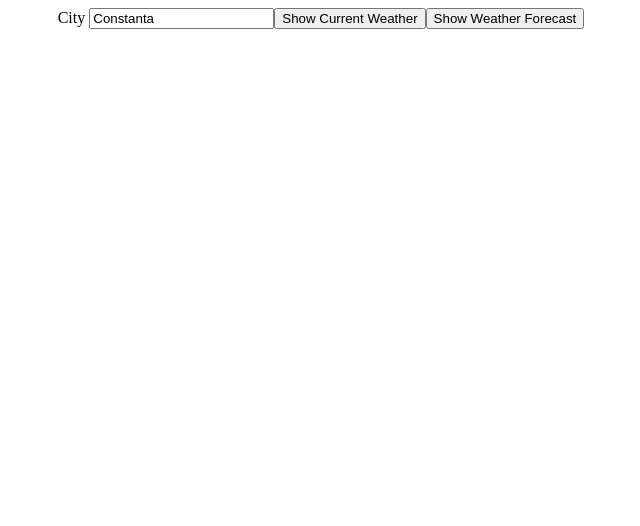
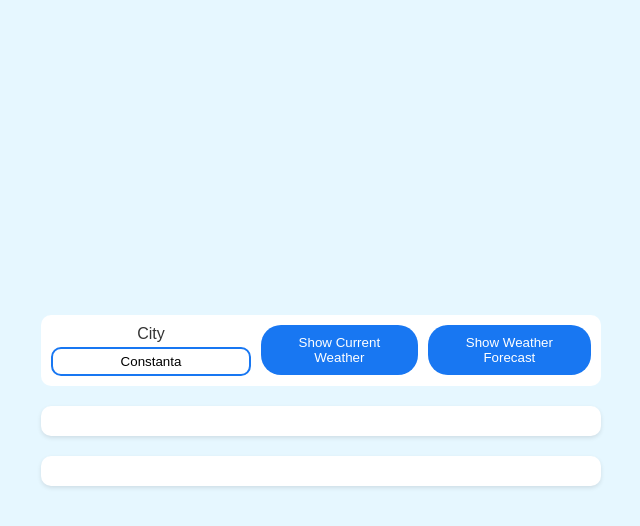
Before and after one commit to TudorI8/weather-app, a plain HTML site: page index.html in a window 1280 px wide. Shown: the whole page, without its empty margins (319-959 px from the left). Drawn offline with Linux system fonts and the light colour scheme.

Commit message:
style: implement basic styling for layout, buttons, and containers

```diff
--- a/app.js
+++ b/app.js
@@ -53,10 +53,10 @@ async function showForecast() {
 
       return `
         <div>
-          <p>Time: ${time}</p>
-          <p>Temperature: ${entry.main.temp} °C</p>
-          <p>Description: ${entry.weather[0].description}</p>
-          <img src=${iconImageUrl} alt="${entry.weather[0].description}" />
+            <img src=${iconImageUrl} alt="${entry.weather[0].description}" />
+            <p>Time: ${time}</p>
+            <p>Temperature: ${entry.main.temp} °C</p>
+            <p>Description: ${entry.weather[0].description}</p>
         </div>
       `;
     }).join('');
--- a/index.html
+++ b/index.html
@@ -11,7 +11,7 @@
 <body>
     <div class="container">
         <div id="input-and-btn-container">
-        <div>
+        <div id="input">
             <label for="city">City</label>
             <input type="text" id="city" value="Constanta" />
         </div>
--- a/style.css
+++ b/style.css
@@ -1,8 +1,89 @@
-#input-and-btn-container, .container {
+* {
+    margin: 0;
+    padding: 0;
+    box-sizing: border-box;
+}
+
+body {
+    font-family: Arial, sans-serif;
+    background-color: #e6f7ff;
+    color: #333;
     display: flex;
+    justify-content: center;
+    align-items: center;
+    height: 100vh;
+    margin: 0;
 }
 
 .container {
+    background-color: #e6f7ff;
+    padding: 20px;
+    max-width: 600px;
+    width: 100%;
+    display: flex;
+    flex-direction: column;
+    align-items: center;
+    gap: 20px;
+}
+
+#input-and-btn-container {
+    background-color: white;
+    display: flex;
+    gap: 10px;
+    border-radius: 10px;
+    justify-content: center;
+    padding: 10px;
+}
+
+#input {
+    display: flex;
     flex-direction: column;
     align-items: center;
 }
+
+button {
+    background-color: #1877f2;
+    color: white;
+    padding: 10px 20px;
+    border: none;
+    border-radius: 20px;
+    cursor: pointer;
+    transition: background-color 0.3s ease;
+}
+
+button:hover {
+    background-color: #155fa0;
+}
+
+input {
+    text-align: center;
+    padding: 5px;
+    margin-top: 4px;
+    border: 2px solid #1877f2;
+    border-radius: 10px;
+    outline: none;
+    width: 200px;
+}
+
+#weather-container,
+#forecast-container {
+    background-color: white;
+    padding: 15px;
+    border-radius: 10px;
+    box-shadow: 0 2px 4px rgba(0, 0, 0, 0.1);
+    width: 100%;
+    text-align: center;
+}
+
+#forecast-container {
+    display: grid;
+    grid-template-columns: repeat(6, 1fr);
+    grid-gap: 15px;
+}
+
+#forecast-container div {
+    background-color: #f0f8ff;
+    padding: 10px;
+    border-radius: 10px;
+    text-align: center;
+}
```
